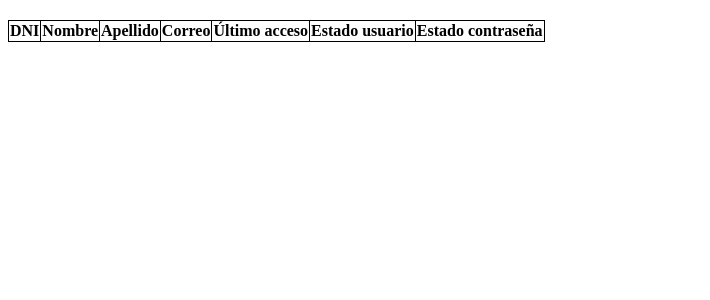
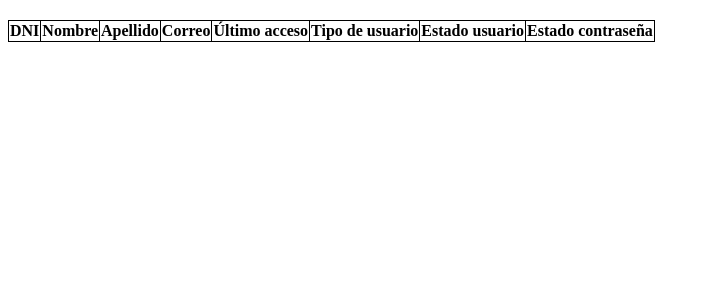
Before and after one commit to borquezln/marcadores, a PHP site: page /controlador/usuarios.php in a window 1280 px wide. Shown: the part 47-347 px from the top of the page, without its empty margins (0-710 px from the left). Run offline with PHP 8.4, Linux system fonts and the light colour scheme; the visitor is signed in with stand-in values (Sample User, id 1); data comes from the database, SQL or seed files in the repository; lists and menus that the app fills with data are empty.

Commit message:
feat: new user function (v1.1.3)
Added function to turn a regular user into an admin

```diff
--- a/modelo/Consultas.php
+++ b/modelo/Consultas.php
@@ -88,13 +88,26 @@ class Consultas extends Conexion
         }
     }
 
+    public function hacerAdmin($dni)
+    {
+        try {
+            $link = parent::conexionBD();
+            $sql = "UPDATE usuarios SET tipo_usuario = 1
+                    WHERE dni = $dni";
+            $result = mysqli_query($link, $sql);
+            return $result;
+        } catch (Exception $e) {
+            $e->getMessage();
+        }
+    }
+
     public function listarUsuarios()
     {
         try {
             $link = parent::conexionBD();
-            $sql = "SELECT u.dni, u.nombre, u.apellido, u.mail, u.inicio_sesion, eu.nombre as estado_usuario, u.estado_password
-                    FROM usuarios u, estado_usuario eu
-                    WHERE u.estado_usuario = eu.id_estado_usuario
+            $sql = "SELECT u.dni, u.nombre, u.apellido, u.mail, u.inicio_sesion, tu.tipo as tipo_usuario, eu.nombre as estado_usuario, u.estado_password
+                    FROM usuarios u, estado_usuario eu, tipo_usuario tu
+                    WHERE u.estado_usuario = eu.id_estado_usuario AND u.tipo_usuario = tu.id_tipo_usuario
                     ORDER BY u.dni";
             $result = mysqli_query($link, $sql);
             $lista = [];
--- a/vista/usuarios.php
+++ b/vista/usuarios.php
@@ -31,6 +31,7 @@
                     <th>Apellido</th>
                     <th>Correo</th>
                     <th>Último acceso</th>
+                    <th>Tipo de usuario</th>
                     <th>Estado usuario</th>
                     <th>Estado contraseña</th>
                 </tr>
@@ -52,6 +53,19 @@
                                 echo $ultimologin;
                             } else {
                                 echo $usuario["inicio_sesion"];
+                            }
+                            ?>
+                        </td>
+                        <td>
+                            <?php
+                            echo $usuario["tipo_usuario"];
+                            if ($usuario["tipo_usuario"] == "Usuario") {
+                            ?>
+                                <form method="post" action="../controlador/usuario-admin.php">
+                                    <input type="hidden" name="dni" value="<?= $usuario['dni'] ?>">
+                                    <input type="submit" value="Hacer administrador">
+                                </form>
+                            <?php
                             }
                             ?>
                         </td>
```
Also changed, not shown: controlador/usuario-admin.php (added, +18 -0 lines), README.md, 1 other file.
